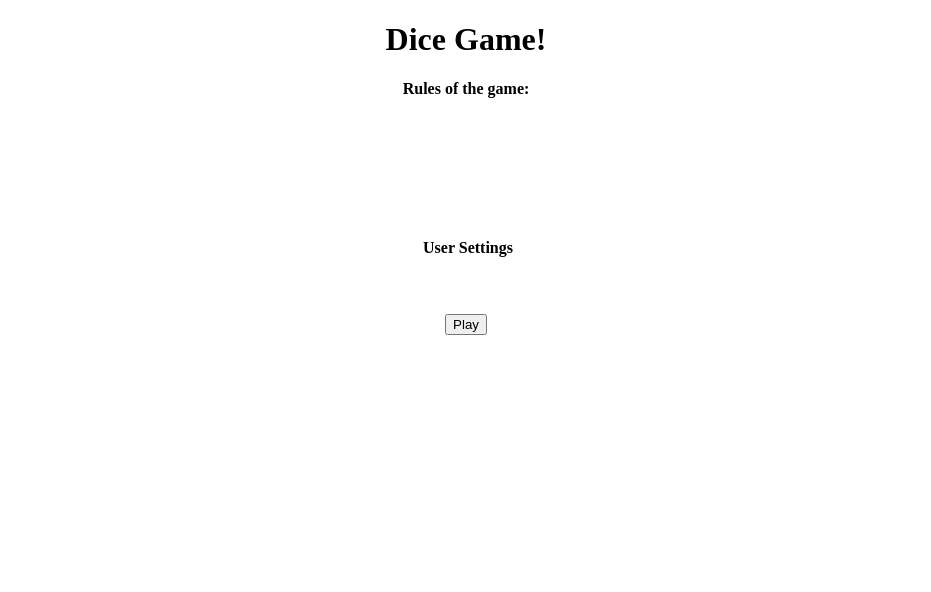
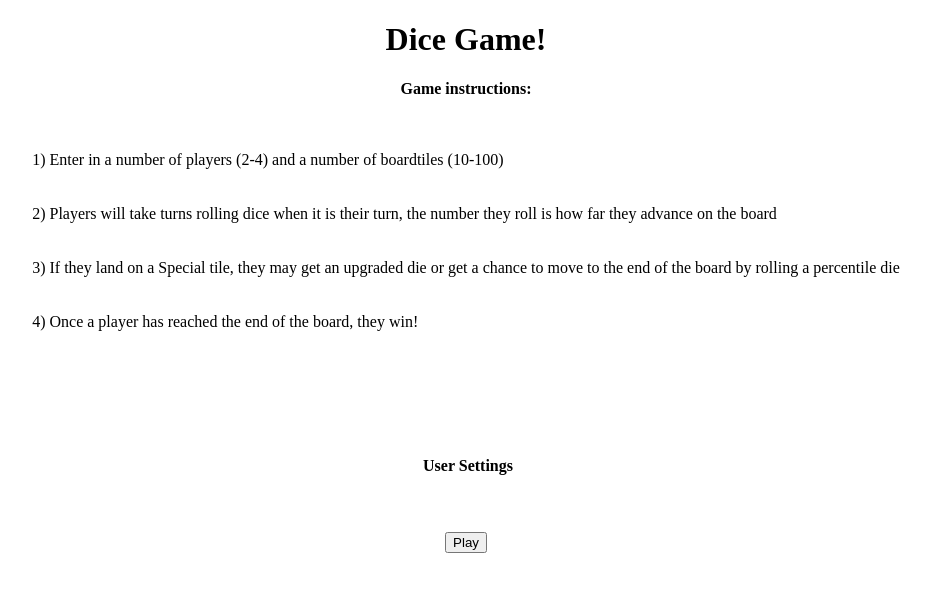
Before and after one commit to Zynorthis/DiceGame, a plain HTML site: page index.html in a window 1280 px wide. Shown: the whole page, without its empty margins (174-1105 px from the left). Drawn offline with Linux system fonts and the light colour scheme.

Commit message:
Last commit for project turn in.

```diff
--- a/index.html
+++ b/index.html
@@ -12,7 +12,14 @@
 	<body>
 		<center>
 		<h1><strong> Dice Game! </strong></h1>
-		<p><strong> Rules of the game: </strong></p><br>
+		<p><strong> Game instructions: </strong></p><br>
+		<table>
+			<tr><td> <p> 1) Enter in a number of players (2-4) and a number of boardtiles (10-100)</p> </td></tr>
+			<tr><td> <p> 2) Players will take turns rolling dice when it is their turn, the number they roll is how far they advance on the board</p> </td></tr>
+			<tr><td> <p> 3) If they land on a Special tile, they may get an upgraded die or get a chance to move to the end of the board by rolling a percentile die</p> </td></tr>
+			<tr><td> <p> 4) Once a player has reached the end of the board, they win! </p> </td></tr>
+
+		</table>
 		<p id="rulesTable"></p><br><br>
 
 		<table>
```
